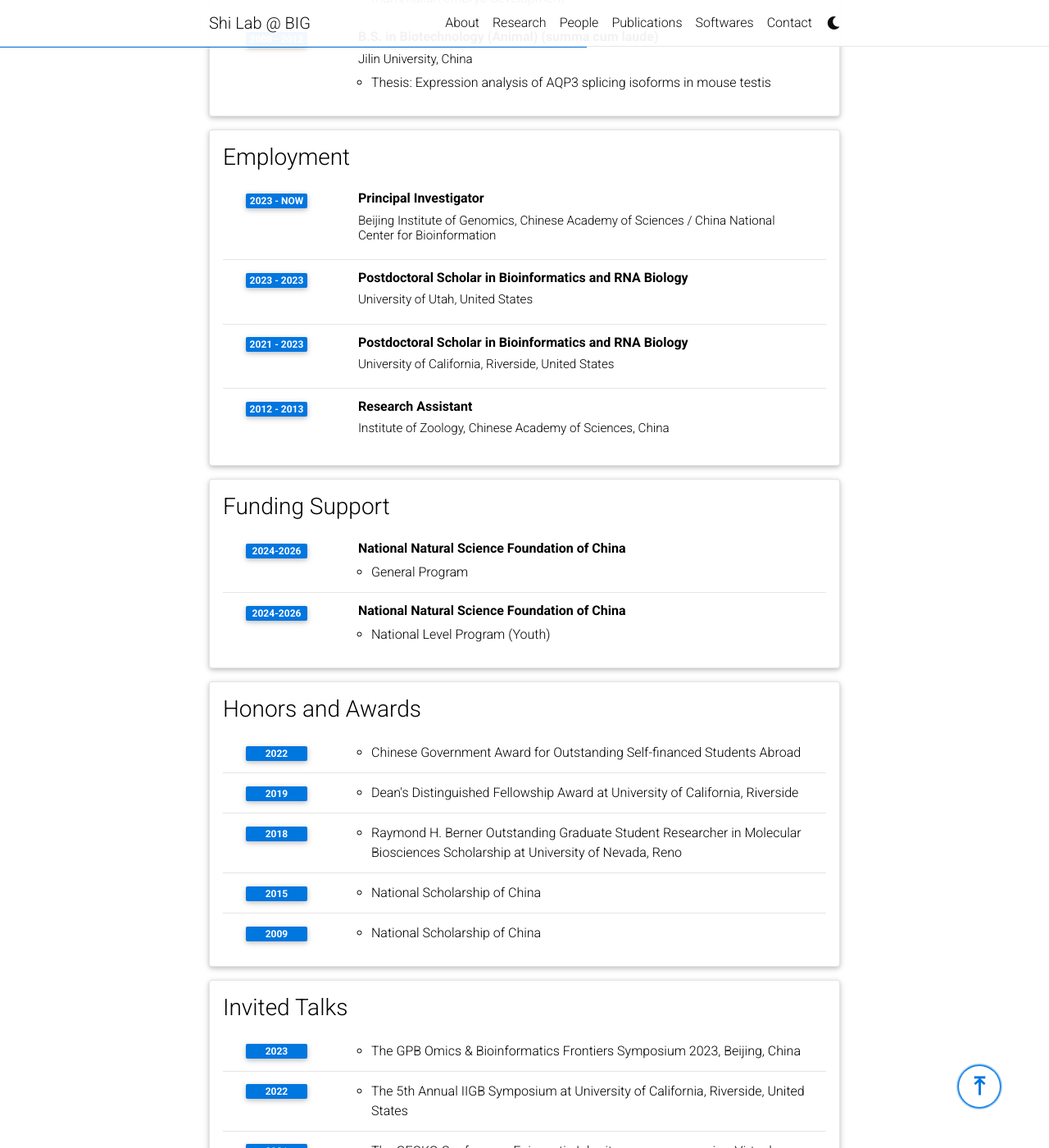
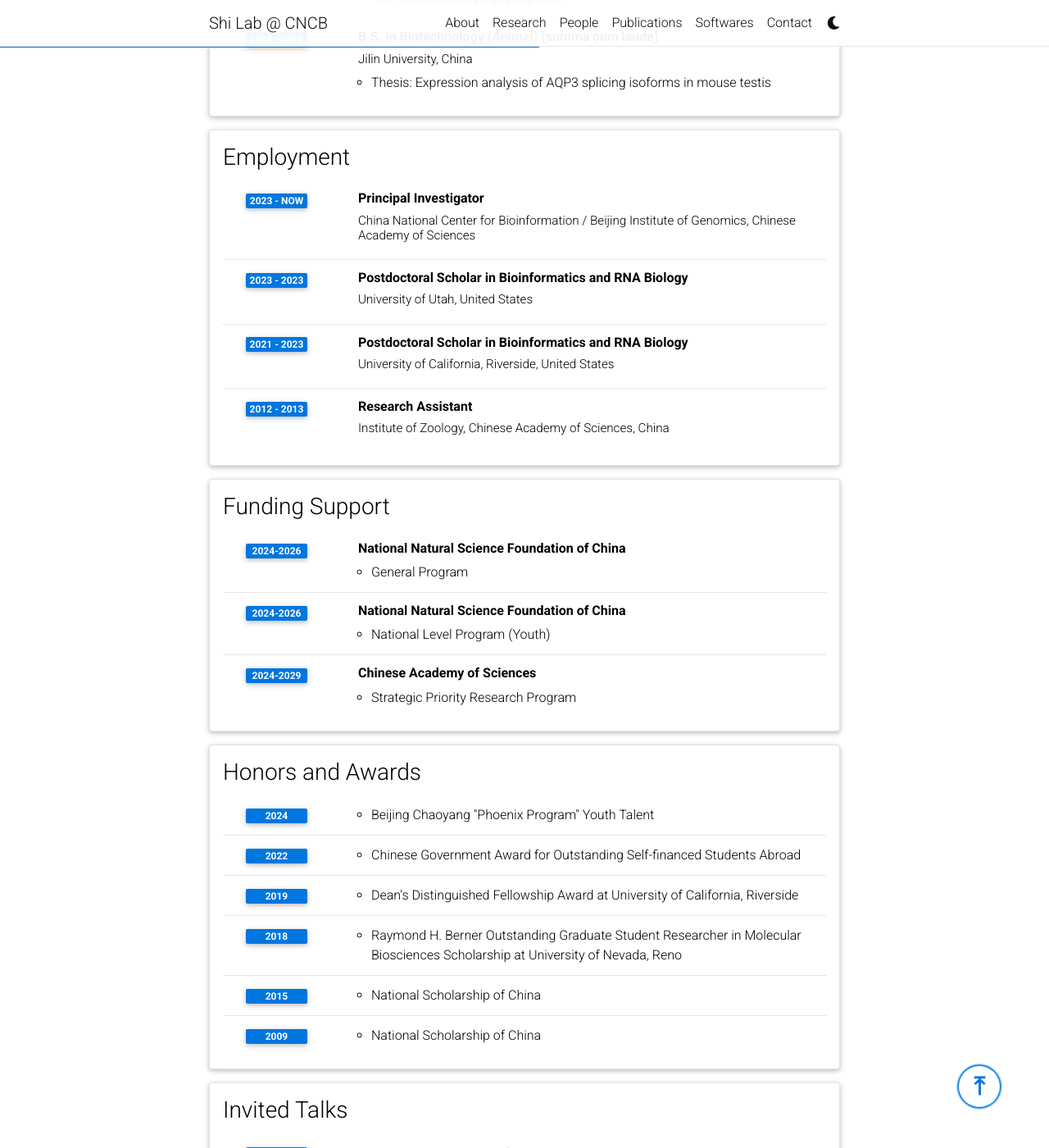
Before and after one commit to junchaoshi/junchaoshi.github.io, a Jekyll site: the page built from _pages/cv.md, in a window 1280 px wide and 1400 px high, scrolled down 803 px. Shown: the whole window at 82% size. Built offline with Jekyll 4.4.1, drawn with Linux system fonts in a browser that asks for light colours; comment, search, counter and statistics services are not loaded; a style sheet for code colours, icons or effects is not loaded.

Commit message:
Update description

```diff
--- a/Gemfile
+++ b/Gemfile
@@ -13,7 +13,7 @@ group :jekyll_plugins do
     gem 'jekyll-link-attributes'
     gem 'jekyll-twitter-plugin'
     gem 'jemoji'
-    gem 'mini_racer'
+#    gem 'mini_racer'
     gem 'unicode_utils'
     gem 'webrick'
 end
--- a/_config.yml
+++ b/_config.yml
@@ -2,12 +2,12 @@
 # Site settings
 # -----------------------------------------------------------------------------
 
-title: Shi Lab @ BIG # the website title
+title: Shi Lab @ CNCB # the website title
 first_name:
 middle_name:
 last_name: Shi Lab
 lab_name: ncRNAomics
-email: shijc@big.ac.cn
+email: shijc@cncb.ac.cn
 description: Lab
 footer_text: >
   Powered by <a href="https://jekyllrb.com/" target="_blank">Jekyll</a> with modified <a href="https://github.com/alshedivat/al-folio">al-folio</a> theme.
--- a/_data/cv.yml
+++ b/_data/cv.yml
@@ -37,7 +37,7 @@
   type: time_table
   contents:
     - title: Principal Investigator
-      institution:  Beijing Institute of Genomics, Chinese Academy of Sciences / China National Center for Bioinformation
+      institution:  China National Center for Bioinformation / Beijing Institute of Genomics, Chinese Academy of Sciences
       year: 2023 - now
     - title: Postdoctoral Scholar in Bioinformatics and RNA Biology
       institution:  University of Utah, United States
@@ -58,10 +58,16 @@
     - title: National Natural Science Foundation of China
       year: 2024-2026
       description: National Level Program (Youth)
+    - title: Chinese Academy of Sciences
+      year: 2024-2029
+      description: Strategic Priority Research Program
 
 - title: Honors and Awards
   type: time_table
   contents:
+    - year: 2024
+      items:
+        - Beijing Chaoyang "Phoenix Program" Youth Talent
     - year: 2022
       items:
         - Chinese Government Award for Outstanding Self-financed Students Abroad
```
Also changed, not shown: README.md (+1 -1 lines), _members/JunchaoShi.md (+3 -3 lines).
